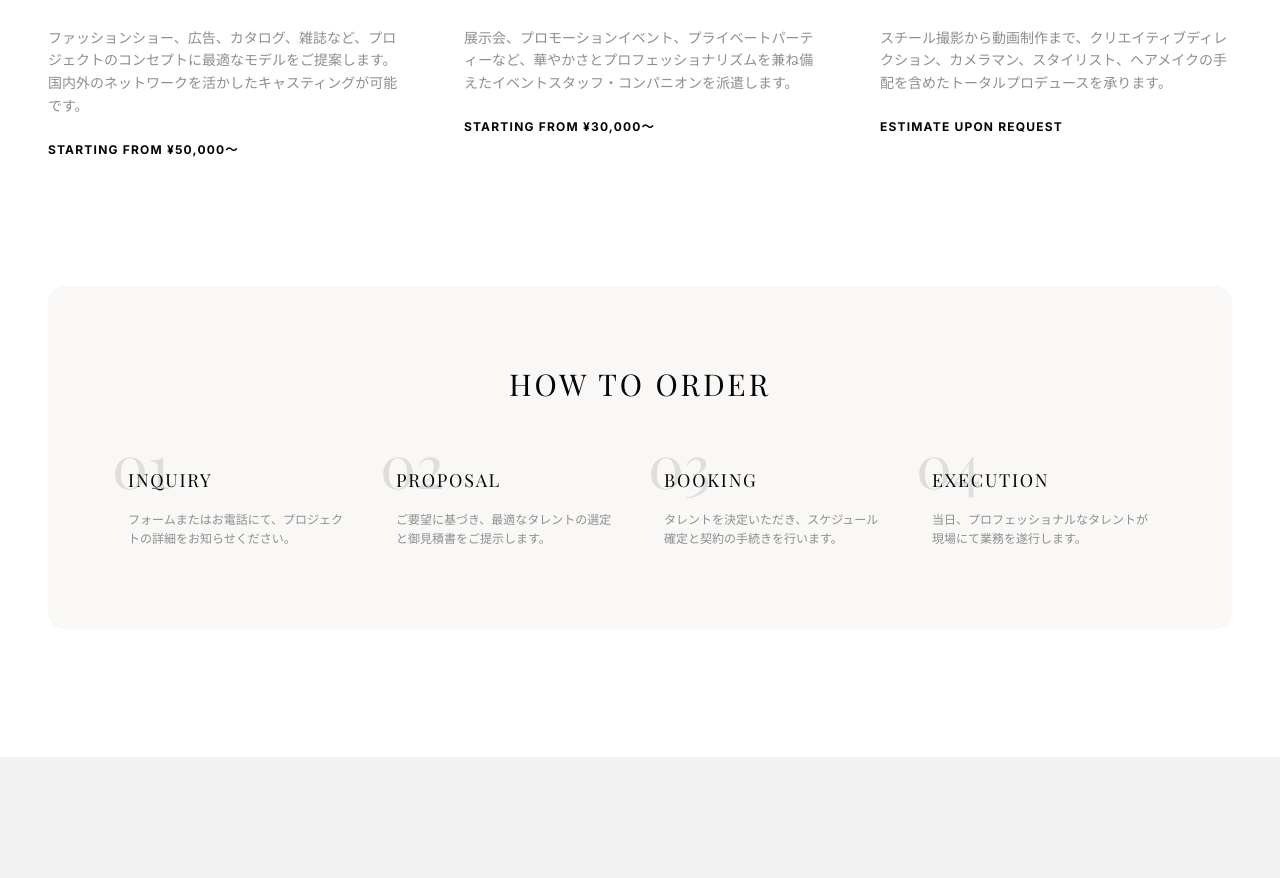
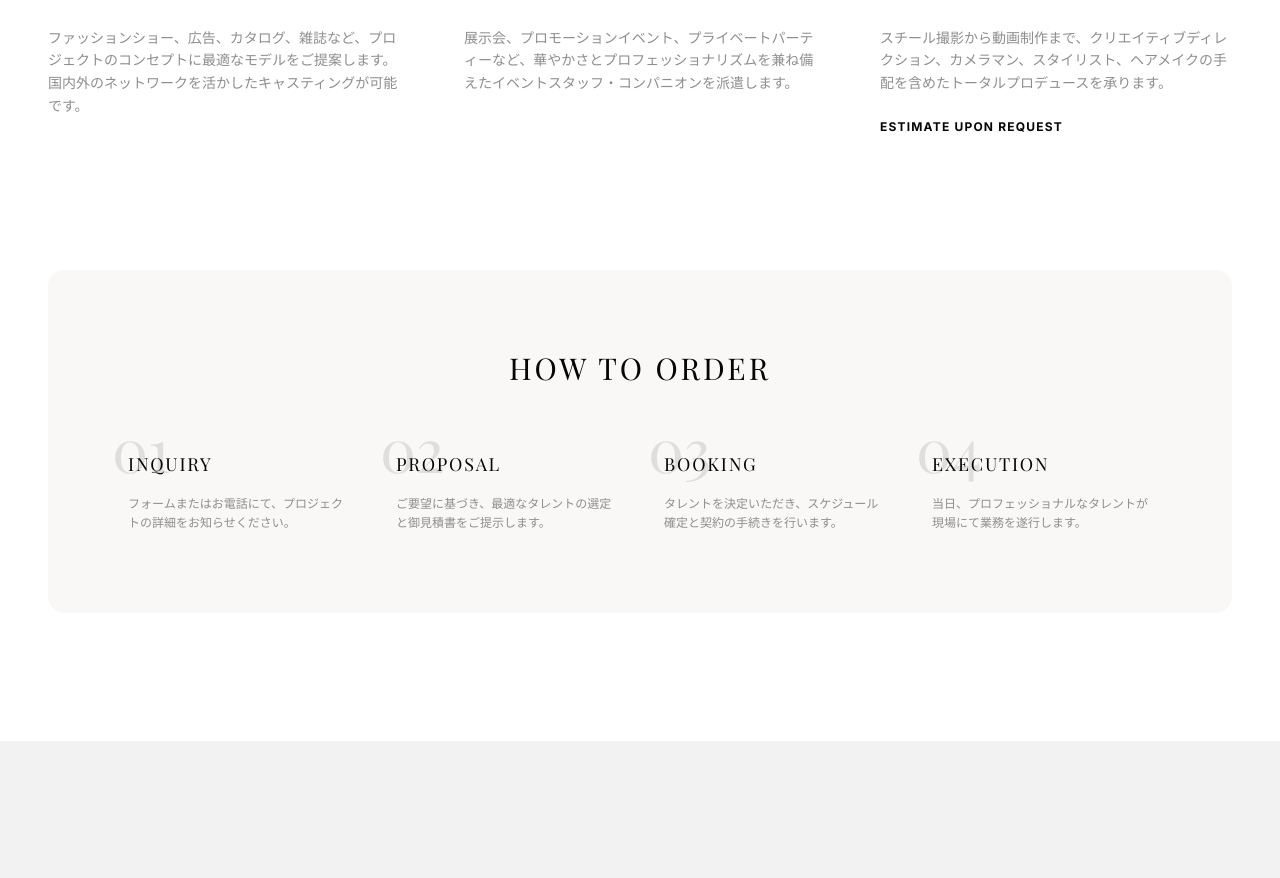
Before and after one commit to masashi-merci/model, a React (Vite) app in the folder merci-talent-agency/: page / in a window 1280 px wide. Shown: the part 2422-3300 px from the top of the page. Built offline with nearby package versions, Linux system fonts and the light colour scheme; no server answers; the database is empty; a web font is replaced by a local one.

Commit message:
Update Home.tsx

```diff
--- a/merci-talent-agency/src/pages/Home.tsx
+++ b/merci-talent-agency/src/pages/Home.tsx
@@ -257,7 +257,7 @@ export default function Home({ settings: initialSettings }: { settings: SiteSett
               <p className="text-brand-gray text-sm leading-relaxed">
                 {settings?.service_model_casting_text || 'ファッションショー、広告、カタログ、雑誌など、プロジェクトのコンセプトに最適なモデルをご提案します。国内外のネットワークを活かしたキャスティングが可能です。'}
               </p>
-              <p className="text-xs tracking-widest font-bold">STARTING FROM ¥50,000〜</p>
+              <p className="text-xs tracking-widest font-bold"></p>
             </motion.div>
             <motion.div
               initial={{ opacity: 0, y: 20 }}
@@ -270,7 +270,7 @@ export default function Home({ settings: initialSettings }: { settings: SiteSett
               <p className="text-brand-gray text-sm leading-relaxed">
                 {settings?.service_event_staffing_text || '展示会、プロモーションイベント、プライベートパーティーなど、華やかさとプロフェッショナリズムを兼ね備えたイベントスタッフ・コンパニオンを派遣します。'}
               </p>
-              <p className="text-xs tracking-widest font-bold">STARTING FROM ¥30,000〜</p>
+              <p className="text-xs tracking-widest font-bold"></p>
             </motion.div>
             <motion.div
               initial={{ opacity: 0, y: 20 }}
```
